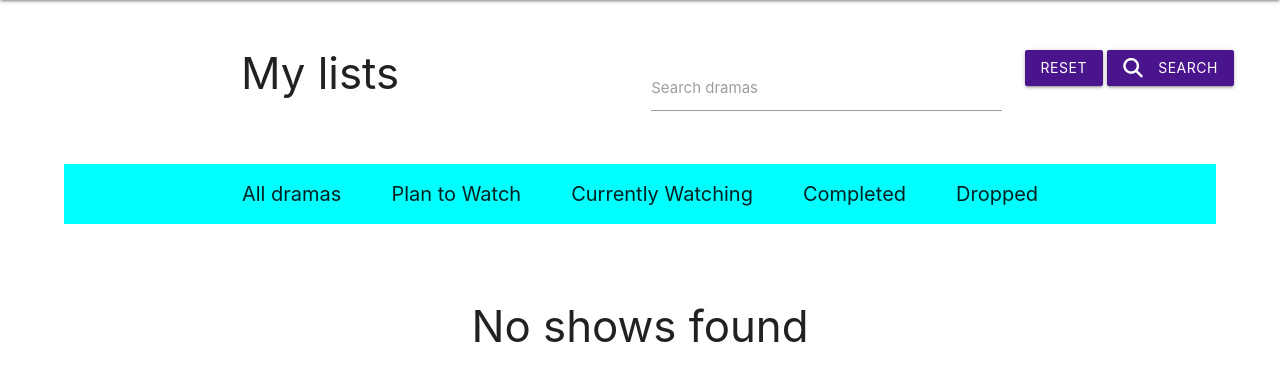
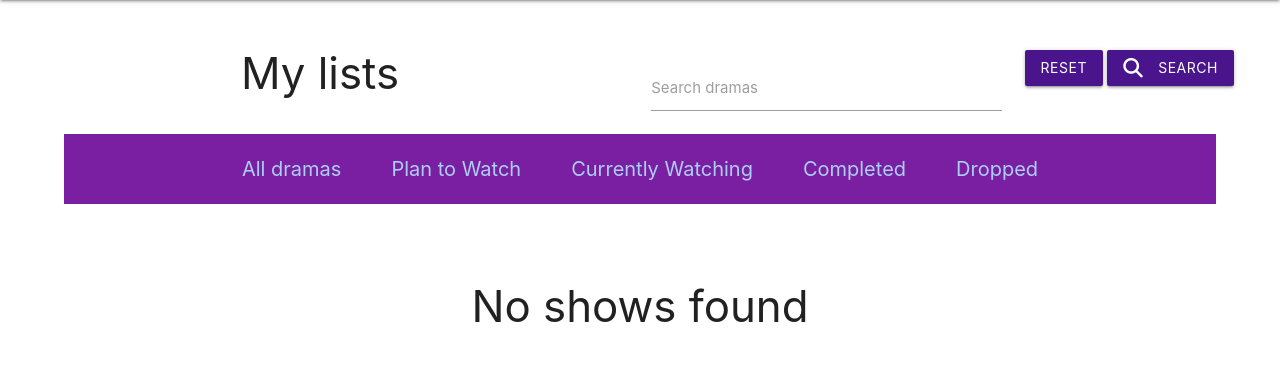
Before and after one commit to nhamidi90/k-watch, a Flask app: page /search in a window 1280 px wide. Shown: the part 64-445 px from the top of the page. Run offline with Flask 3, Linux system fonts and the light colour scheme; data that the repository does not hold is empty; some libraries are stand-ins or nearby versions.

Commit message:
Change resposiveness and style of status menu

```diff
--- a/static/css/style.css
+++ b/static/css/style.css
@@ -169,15 +169,14 @@ h2 {
 }
 
 #status-menu-container {
-    margin-top: 30px;
     margin-bottom: 50px;
-    background-color: aqua;
-    height: 60px;
+    background-color: #7b1fa2;
+    min-height: 70px;
     display: flex;
     align-items: center;
 	width: 90%;
-	height: 100%;
 	line-height: 0%;
+	cursor: pointer;
 }
 
 #status-menu-container ul {
@@ -185,8 +184,14 @@ h2 {
 	flex-wrap: wrap;
 	padding-top: 10px;
 	padding-bottom: 10px;
+	color: rgb(171, 206, 244);
 
 }
+
+#status-menu-container li:hover {
+	color: aliceblue;
+}
+
 #status-menu {
     display: flex;
     justify-content: center;
```
